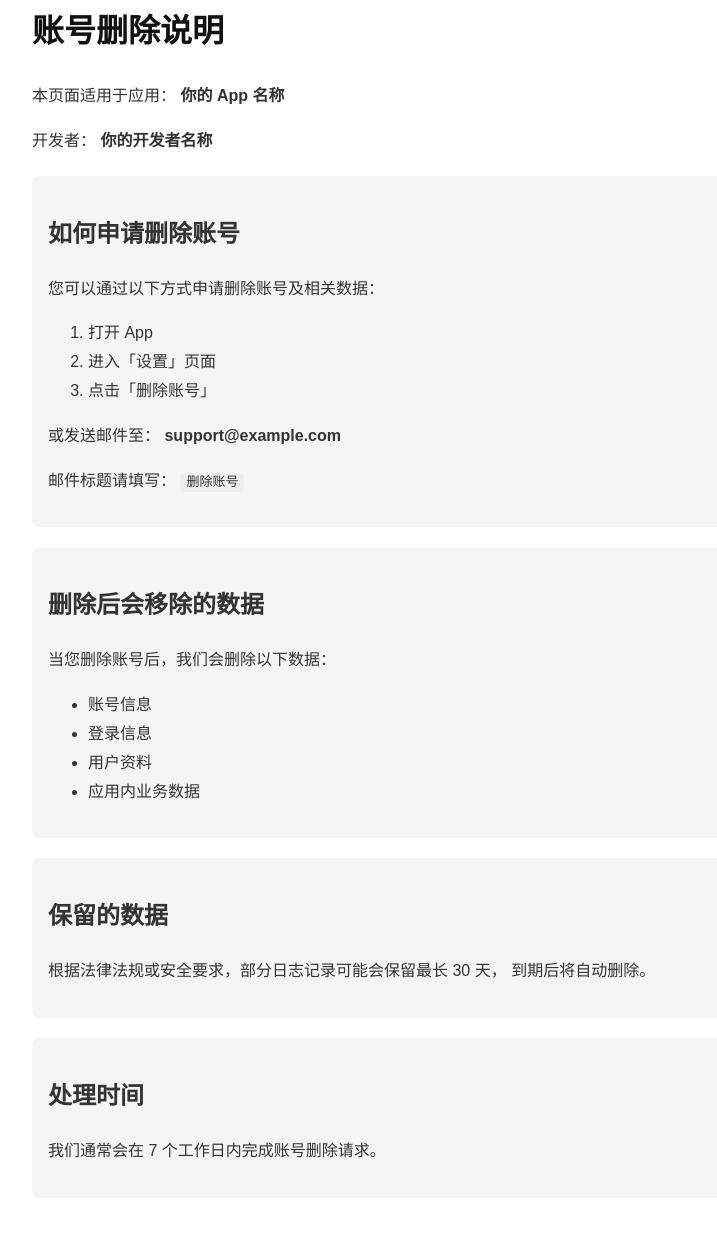
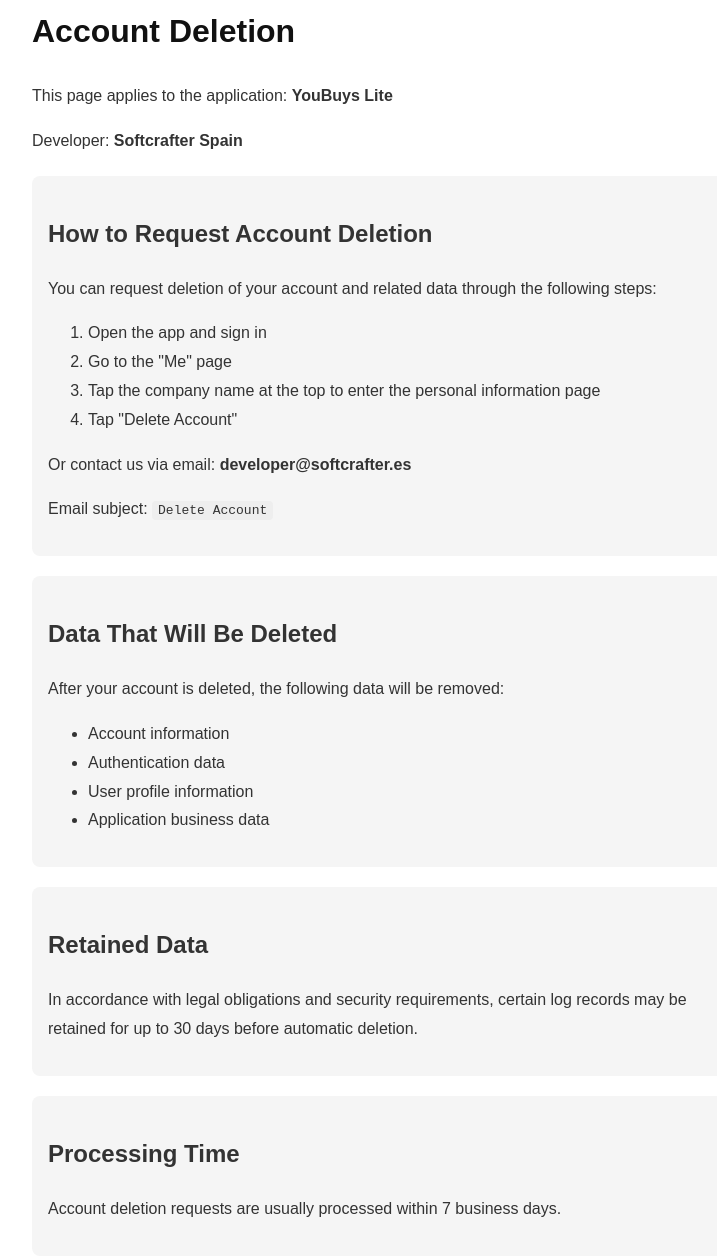
Before and after one commit to flhcbyt/youbuyslite_delete_account, a plain HTML site: page index.html in a window 1280 px wide. Shown: the part 37-1296 px from the top of the page, without its empty margins (248-965 px from the left). Before the commit the page ends 1275 px from the top, so only its background shows below. Drawn offline with Linux system fonts and the light colour scheme.

Commit message:
Update index.html

```diff
--- a/index.html
+++ b/index.html
@@ -1,9 +1,9 @@
 <!DOCTYPE html>
-<html lang="zh-CN">
+<html lang="en">
 <head>
   <meta charset="UTF-8" />
   <meta name="viewport" content="width=device-width, initial-scale=1.0" />
-  <title>账号删除说明</title>
+  <title>Account Deletion</title>
 
   <style>
     body {
@@ -36,71 +36,72 @@
 
 <body>
 
-  <h1>账号删除说明</h1>
+  <h1>Account Deletion</h1>
 
   <p>
-    本页面适用于应用：
-    <strong>你的 App 名称</strong>
+    This page applies to the application:
+    <strong>YouBuys Lite</strong>
   </p>
 
   <p>
-    开发者：
-    <strong>你的开发者名称</strong>
+    Developer:
+    <strong>Softcrafter Spain</strong>
   </p>
 
   <div class="box">
-    <h2>如何申请删除账号</h2>
+    <h2>How to Request Account Deletion</h2>
 
     <p>
-      您可以通过以下方式申请删除账号及相关数据：
+      You can request deletion of your account and related data through the following steps:
     </p>
 
     <ol>
-      <li>打开 App</li>
-      <li>进入「设置」页面</li>
-      <li>点击「删除账号」</li>
+      <li>Open the app and sign in</li>
+      <li>Go to the "Me" page</li>
+      <li>Tap the company name at the top to enter the personal information page</li>
+      <li>Tap "Delete Account"</li>
     </ol>
 
     <p>
-      或发送邮件至：
-      <strong>support@example.com</strong>
+      Or contact us via email:
+      <strong>developer@softcrafter.es</strong>
     </p>
 
     <p>
-      邮件标题请填写：
-      <code>删除账号</code>
+      Email subject:
+      <code>Delete Account</code>
     </p>
   </div>
 
   <div class="box">
-    <h2>删除后会移除的数据</h2>
+    <h2>Data That Will Be Deleted</h2>
 
     <p>
-      当您删除账号后，我们会删除以下数据：
+      After your account is deleted, the following data will be removed:
     </p>
 
     <ul>
-      <li>账号信息</li>
-      <li>登录信息</li>
-      <li>用户资料</li>
-      <li>应用内业务数据</li>
+      <li>Account information</li>
+      <li>Authentication data</li>
+      <li>User profile information</li>
+      <li>Application business data</li>
     </ul>
   </div>
 
   <div class="box">
-    <h2>保留的数据</h2>
+    <h2>Retained Data</h2>
 
     <p>
-      根据法律法规或安全要求，部分日志记录可能会保留最长 30 天，
-      到期后将自动删除。
+      In accordance with legal obligations and security requirements,
+      certain log records may be retained for up to 30 days before automatic deletion.
     </p>
   </div>
 
   <div class="box">
-    <h2>处理时间</h2>
+    <h2>Processing Time</h2>
 
     <p>
-      我们通常会在 7 个工作日内完成账号删除请求。
+      Account deletion requests are usually processed within 7 business days.
     </p>
   </div>
 
```
